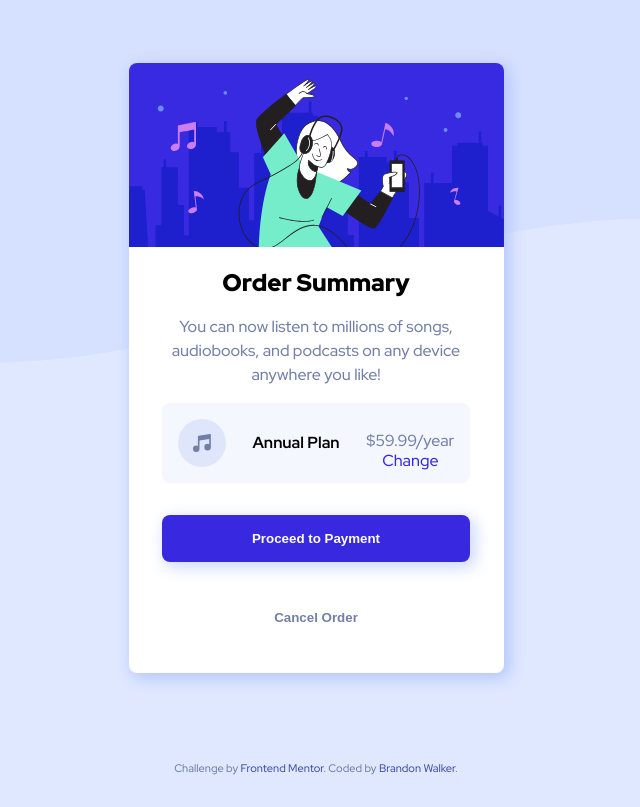
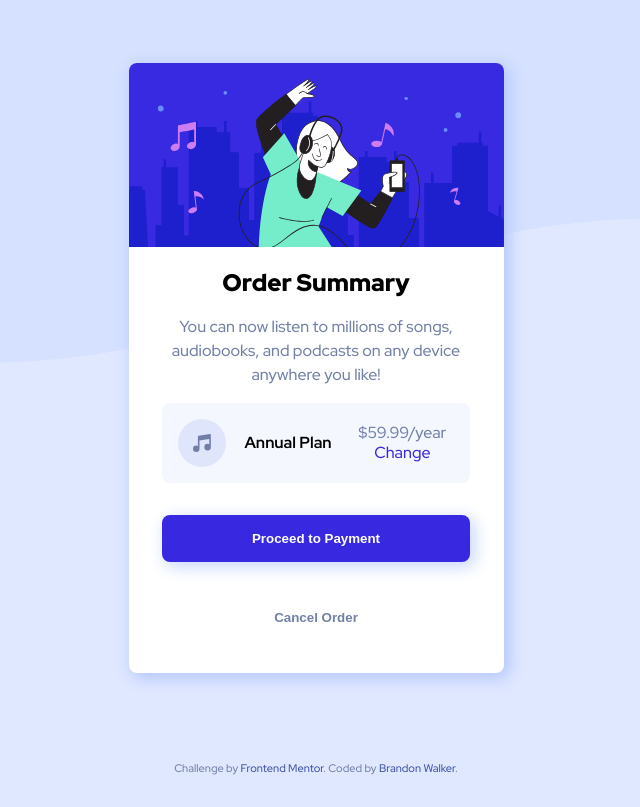
Before and after one commit to walker861/FEMOrderSummaryComponent, a plain HTML site: page index.html in a window 1280 px wide. Shown: the whole page, without its empty margins (324-964 px from the left). Drawn offline with Linux system fonts and the light colour scheme.

Commit message:
subscriptionprice and anchor alignment fix

```diff
--- a/style.css
+++ b/style.css
@@ -67,7 +67,13 @@ span {
 .card__price {
 	display: flex;
 	flex-direction: column;
+	place-content: center;
 	line-height: 0.25rem;
+}
+
+.card__price p,
+.card__price a {
+	margin: 0.5em;
 }
 
 a {
```
